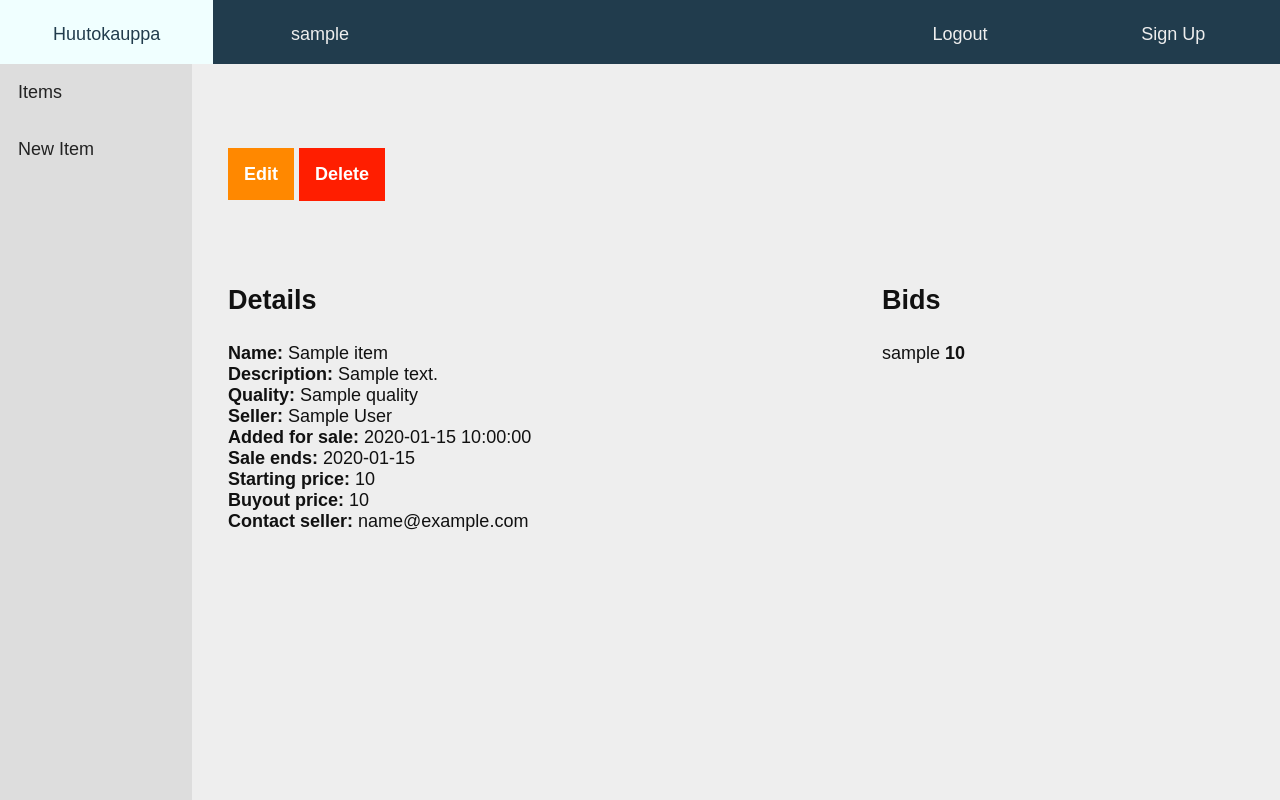
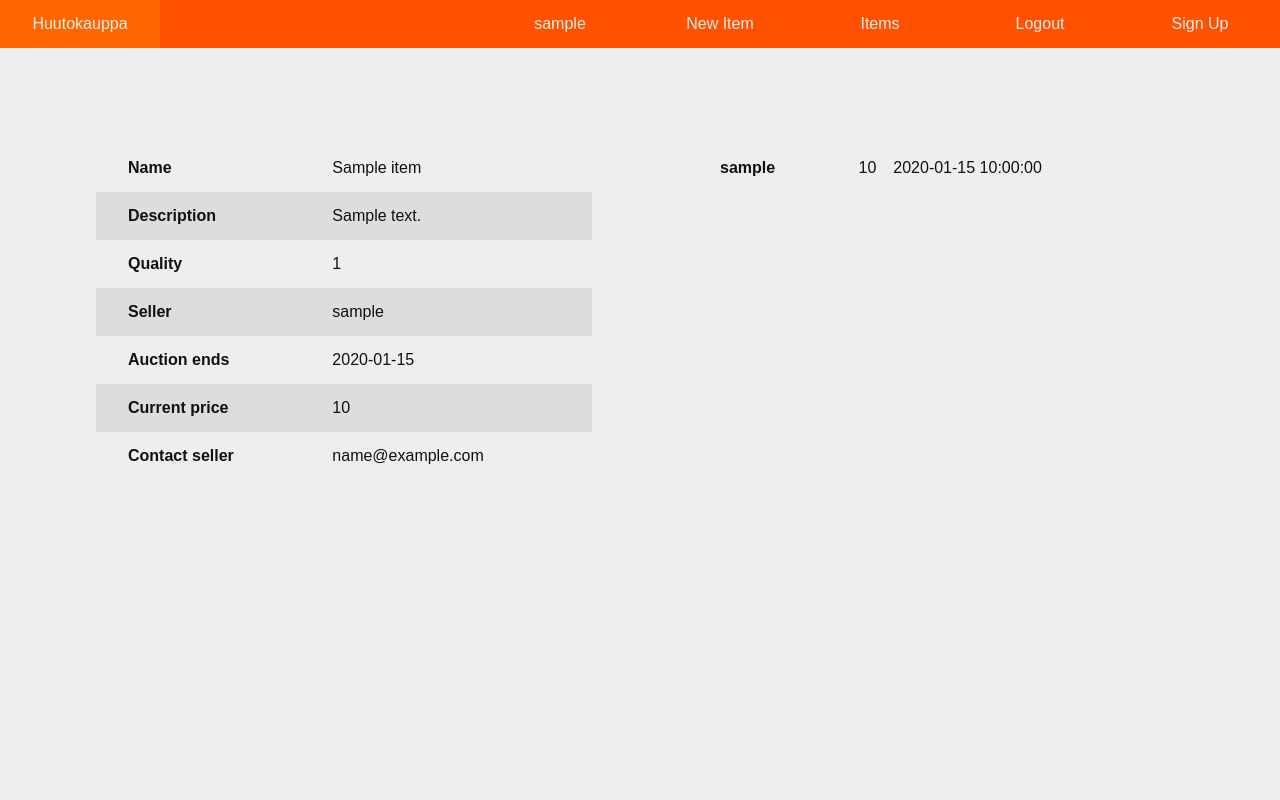
Before and after one commit to laurivaananen/Huutokauppa, a Flask app: page /items/1/ in a window 1280 px wide. Run offline with Flask 2, Linux system fonts and the light colour scheme; a user stored in the database is signed in; tables that the repository leaves empty hold one stand-in row (values such as "Sample post").

Commit message:
Improves css

```diff
--- a/application/static/theme.css
+++ b/application/static/theme.css
@@ -8,25 +8,98 @@
     color: rgb(255, 30, 0);
 }
 
+/* Main grid container */
+
 body {
     background-color: #eee;
     font-family: Arial;
-    font-size: 18px;
+    font-size: 16px;
     font-weight: normal;
     color: #111;
+    display: grid;
+    grid-template-rows: 3em 1fr;
+    grid-template-columns: 1fr 1fr;
 }
 
-.grid-container {
+
+
+
+/* Navigation */
+
+nav {
+    grid-column: 1 / -1;
+    grid-row: 1 / 2;
+    background-color: rgb(255, 81, 0);
+    padding: 0;
     display: grid;
-    grid-template-columns: 15% 85%;
+    grid-template-columns: 1fr 2fr repeat(5, 1fr);
+    grid-template-areas: "index . user item-new item-list auth-log auth-signup";
 }
 
-.item-detail-container {
+nav a {
+    text-decoration: none;
+    color: #eee;
+    display: block;
+    padding: 0;
+    margin: 0;
+    text-align: center;
+    line-height: 3em;
+    overflow-wrap: normal;
+}
+
+nav a:hover {
+    background-color: rgb(255, 102, 0);
+}
+
+.nav-index {grid-area: index;}
+.nav-user {grid-area: user;}
+.nav-item-list {grid-area: item-list;}
+.nav-item-new {grid-area: item-new;}
+.nav-auth-login {grid-area: auth-log;}
+.nav-auth-logout {grid-area: auth-log;}
+.nav-auth-signup {grid-area: auth-signup;}
+
+
+
+/* Item table */
+
+.item-table {
+    grid-row: 2 / 3;
+    grid-column: 1 / -1;
+    padding: 6em 6em 0 6em;
+    align-self: start;
+}
+
+
+/* Item detail */
+
+.item-detail {
+    grid-row: 2 / 3;
+    grid-column: 1 / 2;
+    padding: 6em 3em 0 6em;
+    align-self: start;
+}
+
+.bid-table-item {
+    grid-row: 2 / 3;
+    grid-column: 2 / 3;
+    padding: 6em 6em 0 3em;
+    align-self: start;
+}
+
+
+
+
+
+
+
+
+/* .item-detail-container {
     display: grid;
     grid-template-columns: auto auto;
     grid-template-rows: 30% auto;
     align-items: start;
-}
+} */
 
 .item-editor {
     grid-column: 1 / -1;
@@ -51,7 +124,7 @@ body {
     display: inline;
 }
 
-.item-detail-container ul {
+/* .item-detail-container ul {
     list-style: none;
     padding-left: 2em;
 }
@@ -68,7 +141,7 @@ body {
 .item-detail-container .bid-list {
     grid-column: 2 / 3;
     grid-row: 2 / 3;
-}
+} */
 
 .btn {
     background-color: #222;
@@ -89,98 +162,17 @@ body {
     background-color: rgb(255, 30, 0);
 }
 
-/* Header */
 
-header {
-    grid-column: 1 / 5;
-    grid-row: 1 / 2;
-    background-color: rgb(33, 60, 77);
-    padding: 0;
-    display: grid;
-    grid-template-columns: repeat(6, 1fr);
-    grid-template-areas: "index user . . logout signup";
-}
 
-header a, header p {
-    display: block;
-    text-align: center;
-    padding-top: 3vh;
-    height: 8vh;
-    text-decoration: none;
-    color: #eee;
-}
 
-header a:hover {
-    background-color: azure;
-    color: rgb(33, 60, 77);
-}
 
-header .index {
-    grid-area: index;
-}
 
-header .user {
-    grid-area: user;
-}
 
-header .logout {
-    grid-area: logout;
-}
 
-header .signup {
-    grid-area: signup;
-}
 
-/* Navigation */
 
-nav ul {
-    background-color: #ddd;
-    height: 92vh;
-}
 
-nav a {
-    display: block;
-    text-decoration: none;
-    text-align: left;
-    padding: 1em 1em;
-    color: #222;
-}
 
-nav a:hover {
-    background-color: #222;
-    color: #ddd;
-
-}
-
-.items-table {
-    align-self: start;
-    overflow: scroll;
-    grid-row: 2 / 3;
-    grid-column: 2 / 3;
-    text-decoration: none;
-    padding: 10% 10%;
-    border-spacing: 0px;
-}
-
-.items-table tr {
-    padding: 50px;
-    height: 15px;
-}
-
-.items-table th {
-    height: 50px;
-    padding-left: 30px;
-    text-align: left;
-}
-
-.items-table td {
-    padding-left: 30px;
-    height: 50px;
-}
-
-.items-table tr:nth-child(even) {
-    background-color: #ddd;
-}
 
 
 /* New Item form */
@@ -205,17 +197,59 @@ nav a:hover {
 }
 
 
-
-.important {
-    text-decoration: none;
-    color: rgb(255, 136, 0);
-}
-
-.important:hover {
-    color: rgb(255, 102, 0);
-}
-
 .green-btn {
     margin-top:1em;
     background-color: rgb(42, 182, 0);
 }
+
+/* Index */
+
+.index-message {
+    display:grid;
+    background-color: teal;
+}
+
+
+
+
+
+/*
+
+DETAIL ELEMENTS
+
+*/
+
+
+
+
+/* Detail table */
+
+.detail-table {
+    text-decoration: none;
+    border-spacing: 0px;
+}
+
+.detail-table tr {
+    height: 3em;
+}
+
+.detail-table tr:nth-child(even) {
+    background-color: #ddd;
+}
+
+.detail-table th {
+    text-align: left;
+}
+
+.detail-table th:first-child, .detail-table td:first-child {
+    padding-left: 2em;
+}
+
+.detail-table a {
+    text-decoration: none;
+    color: rgb(255, 81, 0);
+}
+
+.detail-table a:hover {
+    color: rgb(255, 102, 0);
+}
--- a/application/templates/header.html
+++ /dev/null
@@ -1,17 +0,0 @@
-
-
-<a class="header-item index" href="{{ url_for('index') }}">Huutokauppa</a>
-
-
-
-{% if current_user.is_authenticated %}
-    <p class="header-item user" >{{ current_user.user_account.user_name }}</p>
-{% endif %}
-
-{% if current_user.is_authenticated %}
-    <a class="header-item logout" href="{{ url_for('auth_logout') }}">Logout</a>
-{% else %}
-    <a class="header-item logout" href="{{ url_for('auth_login') }}">Login</a>
-{% endif %}
-
-<a class="header-item signup" href="{{ url_for('auth_usersignup') }}">Sign Up</a>
--- a/application/templates/index.html
+++ b/application/templates/index.html
@@ -1,7 +1,7 @@
 {% extends "layout.html" %}
 
 {% block body %}
-    <p class="index">
+    <p class="index-message">
         Welcome!
     </p>
 {% endblock %}
--- a/application/templates/items/detail.html
+++ b/application/templates/items/detail.html
@@ -1,7 +1,50 @@
 {% extends "layout.html" %}
 
 {% block body %}
-<div class="item-detail-container">
+
+
+<table class="item-detail detail-table">
+    <tr>
+        <th>Name</th>
+        <td>{{ item.name }}</td>
+    </tr>
+    <tr>
+        <th>Description</th>
+        <td>{{ item.description }}</td>
+    </tr>
+    <tr>
+        <th>Quality</th>
+        <td>{{ item.quality }}</td>
+    </tr>
+    <tr>
+        <th>Seller</th>
+        <td>{{ item.AccountInformation.user_account.user_name }}</td>
+    </tr>
+    <tr>
+        <th>Auction ends</th>
+        <td>{{ item.bidding_end }}</td>
+    </tr>
+    <tr>
+        <th>Current price</th>
+        <td>{{ item.starting_price }}</td>
+    </tr>
+    <tr>
+        <th>Contact seller</th>
+        <td>{{ item.AccountInformation.email_address }}</td>
+    </tr>
+</table>
+
+<table class="bid-table-item detail-table">
+    {% for bid in item.bids %}
+    <tr>
+        <th>{{ bid.AccountInformation.user_account.user_name }}</th>
+        <td>{{ bid.amount }}</td>
+        <td>{{ bid.date_created }}</td>
+    </tr>
+    {% endfor %}
+</table>
+
+<!-- <div class="item-detail-container">
 
     {% if current_user.id == item.AccountInformation.id %}
         <div class="item-editor">
@@ -12,6 +55,7 @@
             </form>
         </div>
     {% endif %}
+
 
     <ul class="item-detail">
         <li>
@@ -97,5 +141,5 @@
         {% include 'bid/new.html' %}
     {% endif %}
 
-</div>
+</div> -->
 {% endblock %}
--- a/application/templates/items/list.html
+++ b/application/templates/items/list.html
@@ -2,7 +2,7 @@
 
 {% block body %}
 
-<table class="items-table">
+<table class="item-table detail-table">
     <tr>
         <th>Item</th>
         <th>Starting Price</th>
--- a/application/templates/layout.html
+++ b/application/templates/layout.html
@@ -7,10 +7,6 @@
     </head>
 
     <body class="grid-container">
-        <header>
-            {% include 'header.html' %}
-        </header>
-
         <nav>
             {% include 'navigation.html' %}
         </nav>
--- a/application/templates/navigation.html
+++ b/application/templates/navigation.html
@@ -1,11 +1,23 @@
-<ul>
-    <li>
-        <a class="navigation-item" href="{{ url_for('items_index') }}">Items</a>
-    </li>
 
-    {% if current_user.is_authenticated %}
-    <li>
-        <a class="navigation-item" href="{{ url_for('items_form') }}">New Item</a>
-    </li>
-    {% endif %}
-</ul>
+
+<a class="nav-index" href="{{ url_for('index') }}">Huutokauppa</a>
+
+
+
+{% if current_user.is_authenticated %}
+    <a class="nav-user" href="{{ url_for('user_detail', user_id=current_user.id) }}" >{{ current_user.user_account.user_name }}</p>
+{% endif %}
+
+<a class="nav-item-list" href="{{ url_for('items_index') }}">Items</a>
+
+{% if current_user.is_authenticated %}
+    <a class="nav-item-new" href="{{ url_for('items_form') }}">New Item</a>
+{% endif %}
+
+{% if current_user.is_authenticated %}
+    <a class="nav-auth-logout" href="{{ url_for('auth_logout') }}">Logout</a>
+{% else %}
+    <a class="nav-auth-login" href="{{ url_for('auth_login') }}">Login</a>
+{% endif %}
+
+<a class="nav-auth-signup" href="{{ url_for('auth_usersignup') }}">Sign Up</a>
```
Also changed, not shown: application/auth/views.py (+9 -1 lines), application/templates/auth/detail.html (added, +22 -0 lines).
